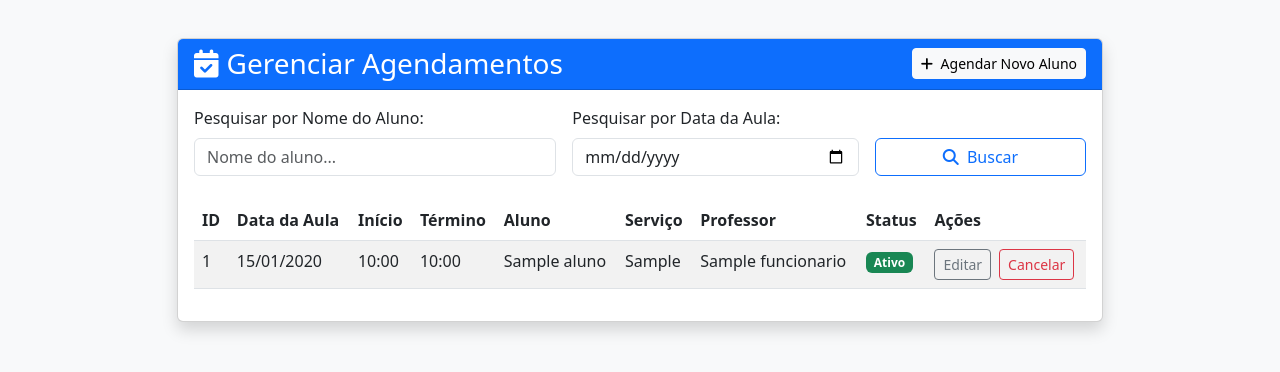
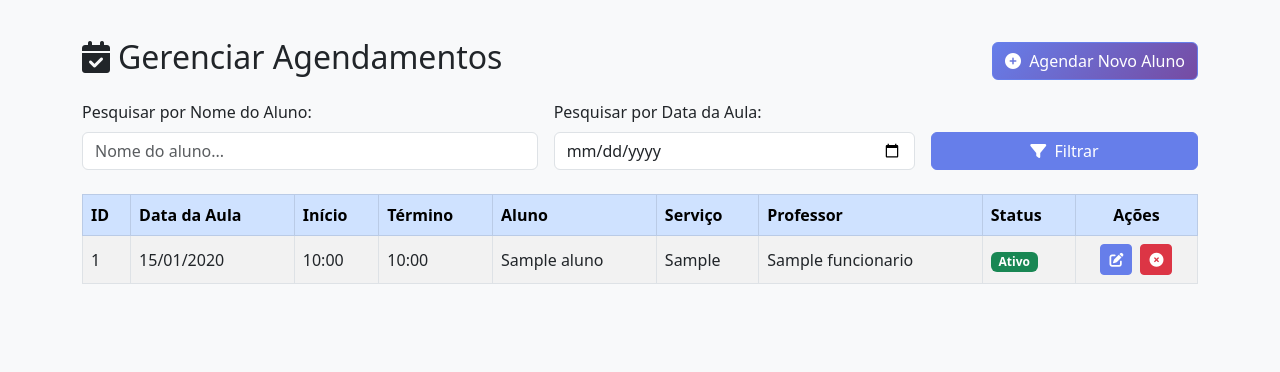
Before and after one commit to virlaniacanuto12/estudio_pilates, a Django app: page /studio/agendamentos/gerenciar/ in a window 1280 px wide. Shown: the part 56-428 px from the top of the page. Run offline with Django 5.2, Linux system fonts and the light colour scheme; tables that the repository leaves empty hold one stand-in row (values such as "Sample post"); some libraries are stand-ins or nearby versions.

Commit message:
style:padronizando telas #118

```diff
--- a/studio/templates/studio/agendamento/listar_agendamentos.html
+++ b/studio/templates/studio/agendamento/listar_agendamentos.html
@@ -1,67 +1,40 @@
-{% extends 'studio/base.html' %} {% load crispy_forms_tags %} {% block title%}
-Gerenciar Agendamentos{% endblock %} {% block content %}
+{% extends 'studio/base.html' %}
+{% load static %}
+
+{% block title %}Gerenciar Agendamentos{% endblock %}
+
+{% block content %}
 <div class="container mt-4">
-  <div class="row justify-content-center">
-    <div class="col-lg-10">
+    <div class="d-flex justify-content-between align-items-center mb-3">
+        <h2><i class="fas fa-calendar-check me-2"></i>Gerenciar Agendamentos</h2>
+        <a href="{% url 'studio:listar_horarios' %}" class="btn btn-success">
+            <i class="fas fa-plus-circle me-1"></i> Agendar Novo Aluno
+        </a>
+    </div>
+
     {% if messages %}
     <ul class="messages list-unstyled mb-3">
         {% for message in messages %}
-        <li
-          class="alert {% if message.tags %}alert-{{ message.tags }}{% else %}alert-info{% endif %}"
-          role="alert"
-        >
+        <li class="alert {% if message.tags %}alert-{{ message.tags }}{% else %}alert-info{% endif %}" role="alert">
             {{ message }}
         </li>
         {% endfor %}
     </ul>
     {% endif %}
 
-      <div class="card shadow">
-        <div
-          class="card-header bg-primary text-white d-flex justify-content-between align-items-center"
-        >
-          <h3 class="card-title mb-0">
-            <i class="fas fa-calendar-check me-2"></i>Gerenciar Agendamentos
-          </h3>
-          <a
-            href="{% url 'studio:listar_horarios' %}"
-            class="btn btn-light btn-sm"
-          >
-            <i class="fas fa-plus me-1"></i> Agendar Novo Aluno
-          </a>
-        </div>
-        <div class="card-body">
-          {# Formulário de Pesquisa #}
-          <form method="get" class="mb-4">
+    <form method="get" action="" class="mb-4">
         <div class="row g-3 align-items-end">
             <div class="col-md-5">
-                <label for="aluno_nome" class="form-label"
-                  >Pesquisar por Nome do Aluno:</label
-                >
-                <input
-                  type="text"
-                  class="form-control"
-                  id="aluno_nome"
-                  name="aluno_nome"
-                  value="{{ query_aluno }}"
-                  placeholder="Nome do aluno..."
-                />
+                <label for="aluno_nome" class="form-label">Pesquisar por Nome do Aluno:</label>
+                <input type="text" class="form-control" id="aluno_nome" name="aluno_nome" value="{{ query_aluno }}" placeholder="Nome do aluno..." />
             </div>
             <div class="col-md-4">
-                <label for="data_aula" class="form-label"
-                  >Pesquisar por Data da Aula:</label
-                >
-                <input
-                  type="date"
-                  class="form-control"
-                  id="data_aula"
-                  name="data_aula"
-                  value="{{ query_data }}"
-                />
+                <label for="data_aula" class="form-label">Pesquisar por Data da Aula:</label>
+                <input type="date" class="form-control" id="data_aula" name="data_aula" value="{{ query_data }}" />
             </div>
             <div class="col-md-3">
-                <button type="submit" class="btn btn-outline-primary w-100">
-                  <i class="fas fa-search me-1"></i> Buscar
+                <button type="submit" class="btn btn-info w-100">
+                    <i class="fas fa-filter me-1"></i> Filtrar
                 </button>
             </div>
         </div>
@@ -69,8 +42,8 @@ Gerenciar Agendamentos{% endblock %} {% block content %}
 
     {% if agendamentos %}
     <div class="table-responsive">
-            <table class="table table-striped table-hover">
-              <thead>
+        <table class="table table-bordered table-striped table-hover align-middle">
+            <thead class="table-primary">
                 <tr>
                     <th>ID</th>
                     <th>Data da Aula</th>
@@ -80,27 +53,15 @@ Gerenciar Agendamentos{% endblock %} {% block content %}
                     <th>Serviço</th>
                     <th>Professor</th>
                     <th>Status</th>
-                  <th>Ações</th>
+                    <th class="text-center">Ações</th>
                 </tr>
             </thead>
             <tbody>
                 {% for agendamento in agendamentos %}
-                <tr
-                  {%
-                  if
-                  agendamento.cancelado
-                  %}class="table-danger"
-                  {%
-                  endif
-                  %}
-                >
+                <tr {% if agendamento.cancelado %}class="table-danger"{% endif %}>
                     <td>{{ agendamento.id }}</td>
-                  <td>
-                    {{ agendamento.horario_disponivel.data|date:"d/m/Y" }}
-                  </td>
-                  <td>
-                    {{agendamento.horario_disponivel.horario_inicio|time:"H:i"}}
-                  </td>
+                    <td>{{ agendamento.horario_disponivel.data|date:"d/m/Y" }}</td>
+                    <td>{{agendamento.horario_disponivel.horario_inicio|time:"H:i"}}</td>
                     <td>
                         {% if agendamento.horario_disponivel.horario_fim%}
                         {{agendamento.horario_disponivel.horario_fim|time:"H:i"}}
@@ -124,21 +85,20 @@ Gerenciar Agendamentos{% endblock %} {% block content %}
                         <span class="badge bg-success">Ativo</span>
                         {% endif %}
                     </td>
-                  <td>
-                    <div class="d-flex gap-2">
-                      <a
-                        href="{% url 'studio:editar_agendamento' agendamento.id %}"
-                        class="btn btn-sm btn-outline-secondary"
-                        >Editar</a
-                      >
+                    <td class="text-center">
+                        <div class="d-flex gap-2 justify-content-center">
+                            <a href="{% url 'studio:editar_agendamento' agendamento.id %}" class="btn btn-sm btn-warning" title="Editar">
+                                <i class="fas fa-edit"></i>
+                            </a>
                             {% if not agendamento.cancelado %}
-                      <a
-                        href="{% url 'studio:excluir_agendamento' agendamento.id %}"
-                        class="btn btn-sm btn-outline-danger"
-                        >Cancelar</a
-                      >
+                            <form method="post" action="{% url 'studio:excluir_agendamento' agendamento.id %}" style="display:inline;">
+                                {% csrf_token %}
+                                <button type="submit" class="btn btn-sm btn-danger" title="Cancelar" onclick="return confirm('Tem certeza que deseja cancelar este agendamento?');">
+                                    <i class="fas fa-times-circle"></i>
+                                </button>
+                            </form>
                             {% else %}
-                      <span class="text-muted">Ações Indisponíveis</span>
+                            <span class="text-muted"><i class="fas fa-ban me-1"></i>Indisponível</span>
                             {% endif %}
                         </div>
                     </td>
@@ -148,30 +108,20 @@ Gerenciar Agendamentos{% endblock %} {% block content %}
         </table>
     </div>
     {% else %}
-          <p class="alert alert-info">Nenhum agendamento encontrado.</p>
+    {% if query_aluno or query_data %}
+        <p class="alert alert-warning"><i class="fas fa-exclamation-triangle me-2"></i>Nenhum agendamento encontrado com os filtros aplicados.</p>
+    {% else %}
+        <p class="alert alert-info"><i class="fas fa-info-circle me-2"></i>Nenhum agendamento cadastrado ainda.</p>
+    {% endif %}
     {% endif %}
 </div>
-      </div>
-    </div>
-  </div>
-</div>
-{% endblock %} {% block extra_css %}
+{% endblock %}
+
+{% block extra_css %}
 <style>
-  .card {
-    border-radius: 10px;
-  }
-  .card-header {
-    border-radius: 10px 10px 0 0 !important;
-  }
     .table-danger td {
         text-decoration: line-through;
-    color: #6c757d; /* grey out canceled items */
+        color: #6c757d;
     }
 </style>
-{% endblock %} {% block extra_js %}
-<script>
-  $(document).ready(function () {
-    // JavaScript opcional
-  });
-</script>
 {% endblock %}
--- a/studio/templates/studio/aula/listar_aulas.html
+++ b/studio/templates/studio/aula/listar_aulas.html
@@ -24,7 +24,7 @@
             <input type="time" id="horario" name="horario" value="{{ request.GET.horario }}" class="form-control" {% if not request.GET.data %}disabled{% endif %}>
         </div>
         <div class="col-auto">
-            <button type="submit" class="btn btn-primary">Pesquisar</button>
+            <button type="submit" class="btn btn-info">Filtrar</button>
         </div>
     </form>
 
--- a/studio/templates/studio/base.html
+++ b/studio/templates/studio/base.html
@@ -1,14 +1,21 @@
 <!DOCTYPE html>
 <html lang="pt-br">
   <head>
-    <meta charset="UTF-8">
-    <meta name="viewport" content="width=device-width, initial-scale=1.0">
+    <meta charset="UTF-8" />
+    <meta name="viewport" content="width=device-width, initial-scale=1.0" />
     <title>{% block title %}Studio Pilates{% endblock %}</title>
 
-    <link href="https://cdn.jsdelivr.net/npm/bootstrap@5.3.0/dist/css/bootstrap.min.css" rel="stylesheet">
+    <link
+      href="https://cdn.jsdelivr.net/npm/bootstrap@5.3.0/dist/css/bootstrap.min.css"
+      rel="stylesheet"
+    />
 
-    <link rel="stylesheet" href="https://cdnjs.cloudflare.com/ajax/libs/font-awesome/6.5.0/css/all.min.css"
-        crossorigin="anonymous" referrerpolicy="no-referrer"/>
+    <link
+      rel="stylesheet"
+      href="https://cdnjs.cloudflare.com/ajax/libs/font-awesome/6.5.0/css/all.min.css"
+      crossorigin="anonymous"
+      referrerpolicy="no-referrer"
+    />
 
     <style>
       :root {
@@ -22,7 +29,11 @@
 
       /* --- Estilização da Navbar --- */
       .navbar-custom {
-            background: linear-gradient(135deg, var(--secondary-blue) 0%, var(--primary-purple) 100%);
+        background: linear-gradient(
+          135deg,
+          var(--secondary-blue) 0%,
+          var(--primary-purple) 100%
+        );
       }
 
       .navbar-custom .navbar-brand,
@@ -73,65 +84,155 @@
       }
 
       .main-content {
-            padding-top: 70px; /* Espaço para a navbar fixa */
+        padding-top: 70px;
+      }
+      .card-header.bg-primary {
+        background-color: var(--secondary-blue) !important;
+
+    }
+
+        .card-header.bg-primary.text-white {
+        color: white !important;
+        }
+      .btn-success {
+        background: linear-gradient(
+          135deg,
+          var(--secondary-blue) 0%,
+          var(--primary-purple) 100%
+        );
+        border-color: var(--secondary-blue);
+        color: white;
+        transition: background 0.3s ease, border-color 0.3s ease;
+      }
+      .btn-primary {
+        background-color: var(--secondary-blue);
+        border-color: var(--secondary-blue);
+        color: white;
+    }
+    .btn-primary:hover {
+        background-color: var(--primary-purple);
+        border-color: var(--primary-purple);
+        color: white;
+    }
+      .btn-success:hover {
+        background: linear-gradient(135deg, var(--primary-purple) 0%);
+        border-color: var(--primary-purple);
+        color: white;
+      }
+      .btn-warning {
+        background-color: var(--secondary-blue);
+        border-color: var(--secondary-blue);
+        color: white;
+      }
+      .btn-warning:hover {
+        background-color: var(--primary-purple);
+        border-color: var(--primary-purple);
+        color: white;
+      }
+      .btn-info {
+        background-color: var(--secondary-blue);
+        border-color: var(--secondary-blue);
+        color: white;
+      }
+      .btn-info:hover {
+        background-color: var(--primary-purple);
+        border-color: var(--primary-purple);
+        color: white;
       }
     </style>
 
     {% block head_extra %}{% endblock %}
   </head>
   <body>
-
     <nav class="navbar navbar-dark navbar-custom fixed-top">
       <div class="container-fluid">
         <a class="navbar-brand" href="{% url 'home' %}">
           <i class="fas fa-spa me-2"></i> Inspire Pilates
         </a>
         <div class="ms-auto d-flex align-items-center">
-
           {% if user.is_authenticated %}
-                    <span class="navbar-text me-3">
-                        Olá, {{ user.username }}
-                    </span>
-                    <a href="{% url 'logout' %}" class="btn btn-outline-light btn-sm">Sair</a>
+          <span class="navbar-text me-3"> Olá, {{ user.username }} </span>
+          <a href="{% url 'logout' %}" class="btn btn-outline-light btn-sm"
+            >Sair</a
+          >
           {% else %}
           <a href="{% url 'login' %}" class="btn btn-light me-2">
             <i class="fas fa-sign-in-alt me-1"></i> Login
           </a>
           {% endif %}
 
-                <button class="btn btn-custom-toggler ms-2" type="button" data-bs-toggle="offcanvas" data-bs-target="#offcanvasMenu" aria-controls="offcanvasMenu">
+          <button
+            class="btn btn-custom-toggler ms-2"
+            type="button"
+            data-bs-toggle="offcanvas"
+            data-bs-target="#offcanvasMenu"
+            aria-controls="offcanvasMenu"
+          >
             <span class="navbar-toggler-icon"></span>
           </button>
         </div>
       </div>
     </nav>
 
-    <div class="offcanvas offcanvas-end offcanvas-custom" tabindex="-1" id="offcanvasMenu" aria-labelledby="offcanvasMenuLabel">
+    <div
+      class="offcanvas offcanvas-end offcanvas-custom"
+      tabindex="-1"
+      id="offcanvasMenu"
+      aria-labelledby="offcanvasMenuLabel"
+    >
       <div class="offcanvas-header">
-            <h5 class="offcanvas-title" id="offcanvasMenuLabel">Menu de Gerenciamento</h5>
-            <button type="button" class="btn-close btn-close-white" data-bs-dismiss="offcanvas" aria-label="Close"></button>
+        <h5 class="offcanvas-title" id="offcanvasMenuLabel">
+          Menu de Gerenciamento
+        </h5>
+        <button
+          type="button"
+          class="btn-close btn-close-white"
+          data-bs-dismiss="offcanvas"
+          aria-label="Close"
+        ></button>
       </div>
       <div class="offcanvas-body">
         <div class="list-group list-group-flush">
-                <a href="{% url 'studio:listar_alunos' %}" class="list-group-item list-group-item-action">
+          <a
+            href="{% url 'studio:listar_alunos' %}"
+            class="list-group-item list-group-item-action"
+          >
             <i class="fas fa-user-friends me-2"></i> Alunos
           </a>
-                <a href="{% url 'studio:listar_agendamentos' %}" class="list-group-item list-group-item-action">
+          <a
+            href="{% url 'studio:listar_agendamentos' %}"
+            class="list-group-item list-group-item-action"
+          >
             <i class="fas fa-calendar-alt me-2"></i> Agendamentos
           </a>
-                <a href="{% url 'studio:listar_aulas' %}" class="list-group-item list-group-item-action">
+          <a
+            href="{% url 'studio:listar_aulas' %}"
+            class="list-group-item list-group-item-action"
+          >
             <i class="fas fa-spa me-2"></i> Aulas
           </a>
-                <a href="{% url 'studio:listar_funcionario' %}" class="list-group-item list-group-item-action">
+          <a
+            href="{% url 'studio:listar_funcionario' %}"
+            class="list-group-item list-group-item-action"
+          >
             <i class="fas fa-user-tie me-2"></i> Funcionários
           </a>
-                <a href="{% url 'studio:listar_planos' %}" class="list-group-item list-group-item-action">
+          <a
+            href="{% url 'studio:listar_planos' %}"
+            class="list-group-item list-group-item-action"
+          >
             <i class="fas fa-file-invoice-dollar me-2"></i> Planos
           </a>
-                <a href="{% url 'studio:lista_servicos' %}" class="list-group-item list-group-item-action">
+          <a
+            href="{% url 'studio:lista_servicos' %}"
+            class="list-group-item list-group-item-action"
+          >
             <i class="fas fa-concierge-bell me-2"></i> Serviços
           </a>
-                <a href="{% url 'studio:listar_pagamentos' %}" class="list-group-item list-group-item-action">
+          <a
+            href="{% url 'studio:listar_pagamentos' %}"
+            class="list-group-item list-group-item-action"
+          >
             <i class="fas fa-hand-holding-usd me-2"></i> Pagamentos
           </a>
         </div>
@@ -139,15 +240,24 @@
     </div>
 
     <main class="container-fluid main-content">
-        {% block content %}
-        {% endblock %}
+      {% block content %} {% endblock %}
     </main>
 
-    <script src="https://code.jquery.com/jquery-3.7.1.min.js" crossorigin="anonymous"></script>
-    <script src="https://cdnjs.cloudflare.com/ajax/libs/jquery.mask/1.14.16/jquery.mask.min.js" crossorigin="anonymous" referrerpolicy="no-referrer"></script>
+    <script
+      src="https://code.jquery.com/jquery-3.7.1.min.js"
+      crossorigin="anonymous"
+    ></script>
+    <script
+      src="https://cdnjs.cloudflare.com/ajax/libs/jquery.mask/1.14.16/jquery.mask.min.js"
+      crossorigin="anonymous"
+      referrerpolicy="no-referrer"
+    ></script>
     <script src="https://cdn.jsdelivr.net/npm/bootstrap@5.3.0/dist/js/bootstrap.bundle.min.js"></script>
     <script src="https://unpkg.com/htmx.org@1.9.10"></script>
-    <script src="https://cdn.jsdelivr.net/npm/alpinejs@3.x.x/dist/cdn.min.js" defer></script>
+    <script
+      src="https://cdn.jsdelivr.net/npm/alpinejs@3.x.x/dist/cdn.min.js"
+      defer
+    ></script>
 
     {% block extra_js %}{% endblock %}
   </body>
--- a/studio/templates/studio/pagamento/listar_pagamentos.html
+++ b/studio/templates/studio/pagamento/listar_pagamentos.html
@@ -45,7 +45,7 @@
         </div>
         <div class="col-md-auto d-grid">
             <label class="form-label invisible">Filtrar</label>
-            <button type="submit" class="btn btn-primary btn-sm">
+            <button type="submit" class="btn btn-info btn-sm">
                 <i class="fas fa-filter me-1"></i> Filtrar
             </button>
         </div>
```
Also changed, not shown: studio/templates/studio/agendamento/listar_horarios.html (+56 -53 lines). Lines whose indentation alone changed are shown as unchanged.
